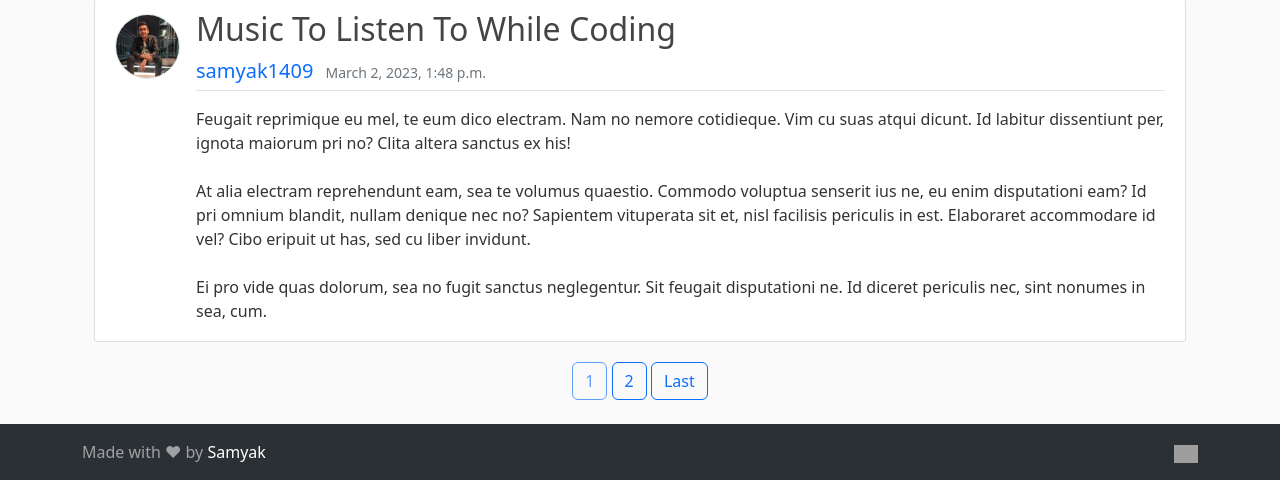
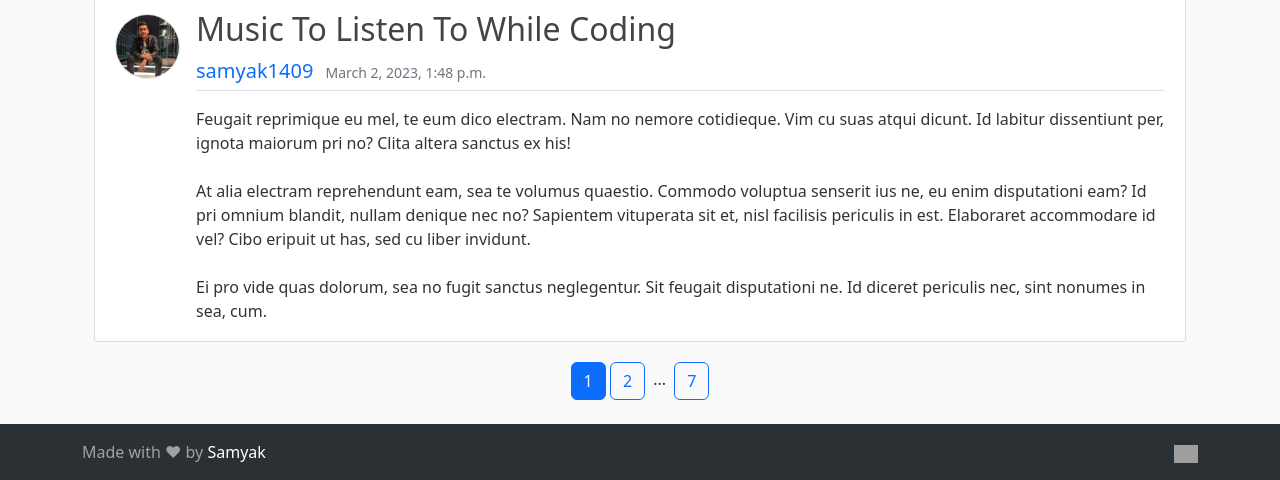
Before and after one commit to samyak1409/django, a Django app: page / in a window 1280 px wide. Shown: the part 3616-4096 px from the top of the page. Run offline with Django 4.2, Linux system fonts and the light colour scheme; data comes from the database, SQL or seed files in the repository; some libraries are stand-ins or nearby versions; grey boxes are pictures that could not be loaded.

Commit message:
improve page links

```diff
--- a/django_project/blog/templates/blog/home.html
+++ b/django_project/blog/templates/blog/home.html
@@ -54,14 +54,17 @@
       {% if page_obj.has_previous %}
         <!-- Link to First Page: -->
         {% if page_obj.number != 2 %}
-          <a href="?page=1" class="btn btn-outline-primary">First</a>
+          <a href="?page=1" class="btn btn-outline-primary">1</a>
+          {% if page_obj.number != 3 %}
+            <span class="mx-1">...</span>
+          {% endif %}
         {% endif %}
         <!-- Link to Prev Page: -->
         <a href="?page={{ page_obj.previous_page_number }}" class="btn btn-outline-primary">{{ page_obj.previous_page_number }}</a>
       {% endif %}
 
       <!-- Disabled Link to Current Page: -->
-      <a class="btn btn-outline-primary disabled" aria-disabled="true">{{ page_obj.number }}</a>
+      <a class="btn btn-outline-primary active" aria-disabled="true">{{ page_obj.number }}</a>
       <!-- https://getbootstrap.com/docs/5.0/components/buttons/#disabled-state -->
 
       {% if page_obj.has_next %}
@@ -69,7 +72,10 @@
         <a href="?page={{ page_obj.next_page_number }}" class="btn btn-outline-primary">{{ page_obj.next_page_number }}</a>
         <!-- Link to Last Page: -->
         {% if page_obj.number != page_obj.paginator.num_pages|add:'-1' %}  <!-- Direct `+`/`-` doesn't work inside code-block. -->
-          <a href="?page={{ page_obj.paginator.num_pages }}" class="btn btn-outline-primary">Last</a>
+          {% if page_obj.number != page_obj.paginator.num_pages|add:'-2' %}
+            <span class="mx-1">...</span>
+          {% endif %}
+          <a href="?page={{ page_obj.paginator.num_pages }}" class="btn btn-outline-primary">{{ page_obj.paginator.num_pages }}</a>
         {% endif %}
       {% endif %}
 
--- a/django_project/users/templates/users/profile.html
+++ b/django_project/users/templates/users/profile.html
@@ -10,8 +10,8 @@
     <!-- Media object removed with Bootstrap 5, so `d-flex` replicate the same (put username & email to the right of the pic, not below) https://getbootstrap.com/docs/5.3/utilities/flex/#media-object -->
     <div class="d-flex">
 
+      <img class="account-img rounded-circle object-fit-cover border" src="{{ user.profile.pic.url }}" alt="">
       <!-- "object-fit-cover": https://github.com/samyak1409/django/blob/main/HTML%20&%20CSS/1.%20HTML/1.%20Programming%20with%20Mosh/11.%20Images/index.html#L13, https://getbootstrap.com/docs/5.3/utilities/object-fit -->
-      <img class="account-img rounded-circle object-fit-cover border" src="{{ user.profile.pic.url }}" alt="">
       <!-- `user.profile.pic.url`: As we saw while querying Profile. -->
 
       <div>
```
